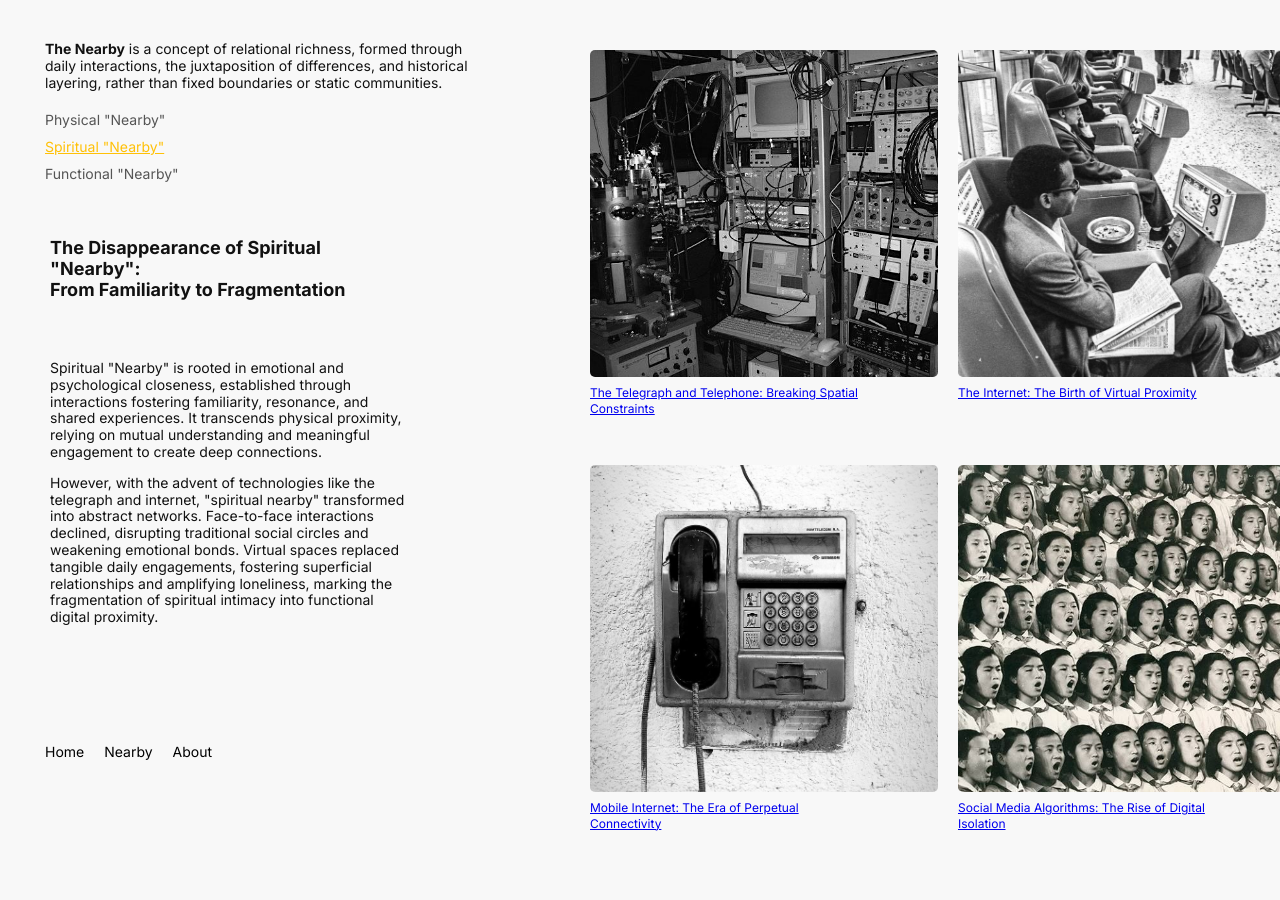
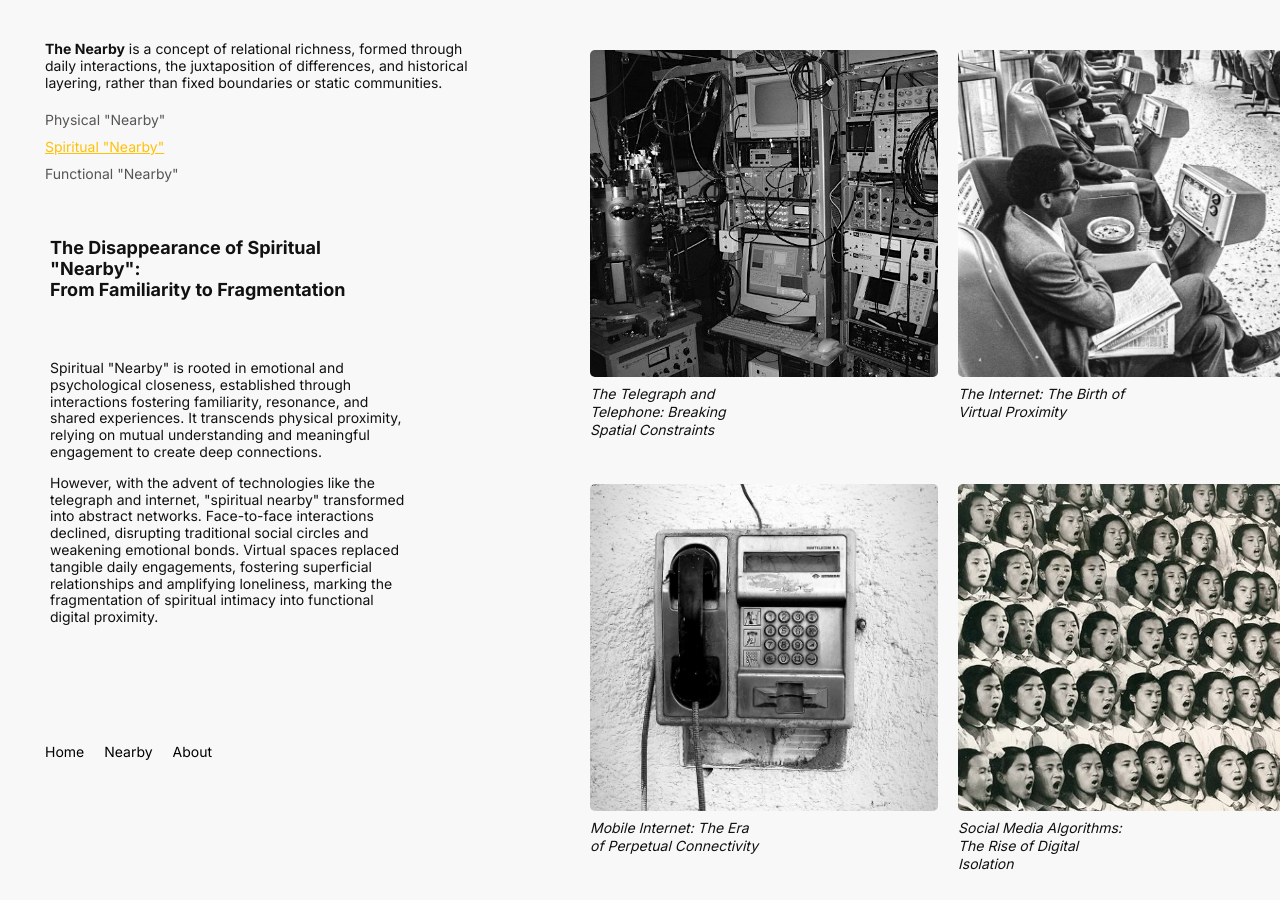
Before and after one commit to akong-bite/Midterm-Nearby, a plain HTML site: page page3.html in a window 1280 px wide. Shown: the top 900 px of the page. Drawn offline with Linux system fonts and the light colour scheme.

Commit message:
Update style3.css

```diff
--- a/style3.css
+++ b/style3.css
@@ -124,9 +124,10 @@ nav a:hover {
 
 
 .grid-container p {
+    font-style: italic;
     margin-top: 8px;
-    font-size: 12px;
-    width: 80%;
+    font-size: 14px;
+    width: 50%;
     line-height: 1.3;
     text-decoration: none !important;
     color: inherit;
@@ -155,6 +156,10 @@ nav a:hover {
     opacity: 1;
 }
 
+.grid-container a {
+    text-decoration: none;
+    color: inherit;
+}
 
 
 footer {
```
